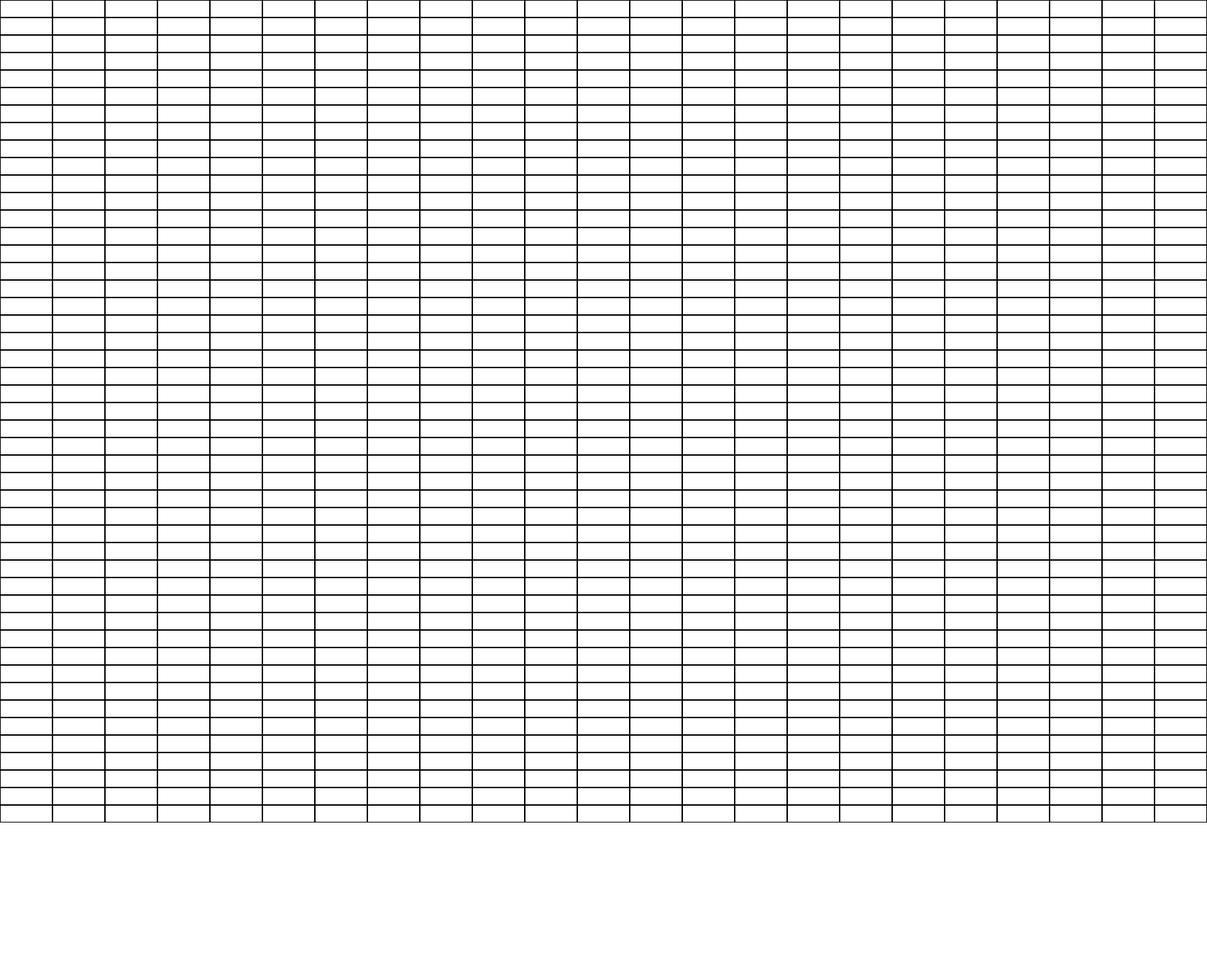
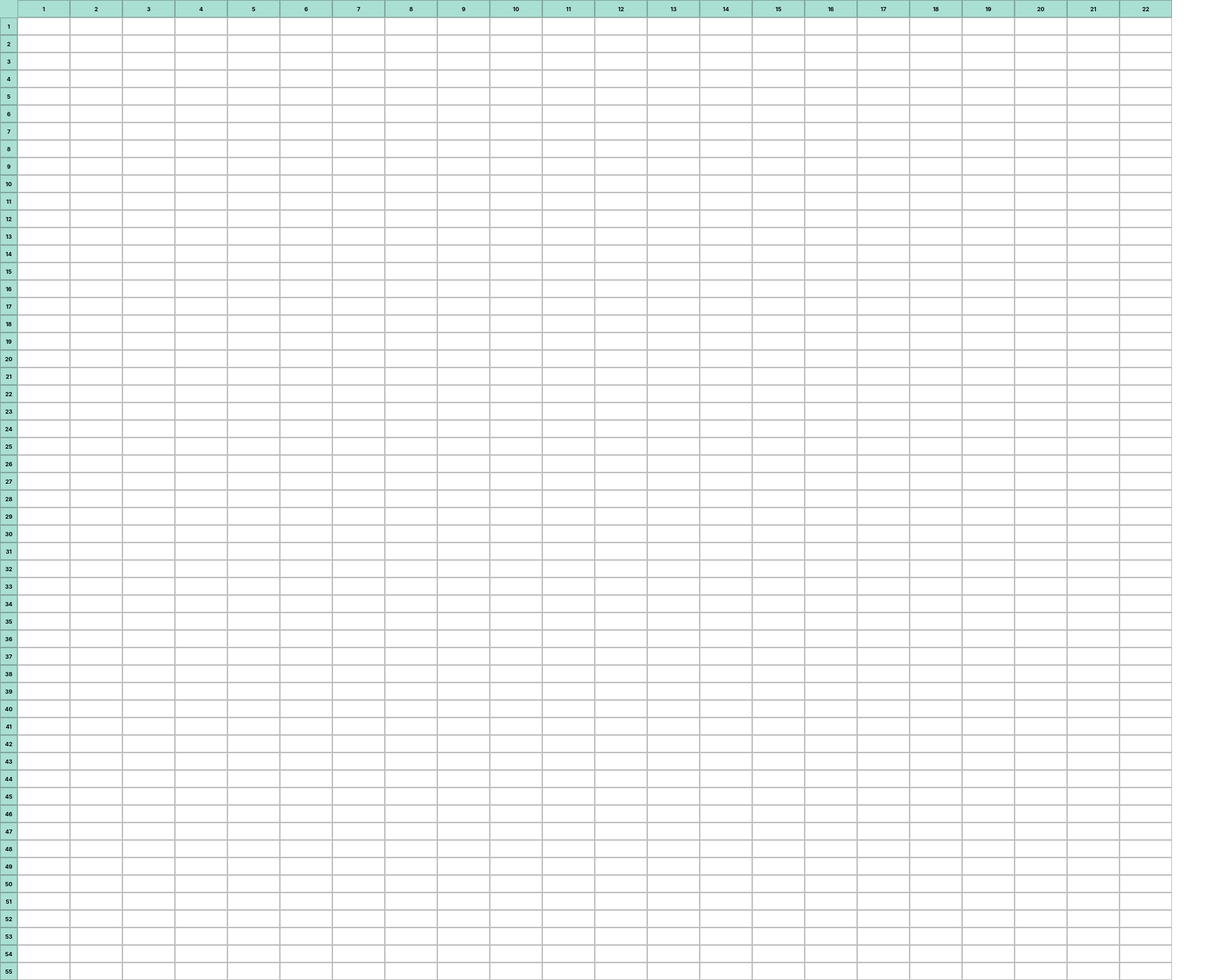
Before and after one commit to khrulenko/mgny_grid, a React (Create React App) app: page / in a window 1280 px wide. Shown: the top 1400 px of the page at 70% size, 1725 px wide, since content can reach past the window. Before the commit the page ends 1175 px from the top, so only its background shows below. Built offline with nearby package versions, Linux system fonts and the light colour scheme.

Commit message:
added a ruler

```diff
--- a/src/App.js
+++ b/src/App.js
@@ -67,7 +67,7 @@ export function App() {
   function addRows(amount) {
     const newRows = [];
 
-    for (let i = 0; i < amount; i++) {
+    for (let i = 0; i < amount + cellsOutside; i++) {
       const newRow = [];
 
       for (let s = 0; s < cellsAmount; s++) {
@@ -85,7 +85,7 @@ export function App() {
       row => {
         const newRow = [...row];
 
-        for (let s = 0; s < amount; s++) {
+        for (let s = 0; s < amount + cellsOutside; s++) {
           newRow.push({id: `${+new Date()}${Math.random()}`, content: ''})
         }
 
--- a/src/components/Cell/Cell.css
+++ b/src/components/Cell/Cell.css
@@ -1,11 +1,31 @@
-.cell {
+.cell, .topRulerCell, .leftRulerCell {
   box-sizing: border-box;
 
   width: 75px;
   min-width: 75px;
   height: 25px;
   min-height: 25px;
-  border: 1px solid black;
+  border: 1px solid rgba(0, 0, 0, 0.25);
 
   font-size: 8px;
 }
+
+.topRulerCell, .leftRulerCell, .crossCell {
+  text-align: center;
+  line-height: 25px;
+  font-weight: bold;
+
+  background-color: rgb(170, 223, 211);
+}
+
+.crossCell, .leftRulerCell {
+  width: 25px;
+  min-width: 25px;
+  height: 25px;
+  min-height: 25px;
+}
+
+.leftRulerCell {
+  position: sticky;
+  left: 0;
+}
--- a/src/components/Cell/Cell.js
+++ b/src/components/Cell/Cell.js
@@ -5,7 +5,21 @@ export function Cell ({ cell, rowIndex, cellIndex }) {
 
   return (
 
-    <div className={'cell'}>
+    <div
+      className={
+        cellIndex === 0 && rowIndex !== 0
+        ? 'leftRulerCell'
+        : rowIndex === 0 && cellIndex !== 0
+        ? 'topRulerCell'
+        : rowIndex === 0 && cellIndex === 0
+        ? 'crossCell'
+        : 'cell'
+      }
+    >
+
+      {cellIndex === 0 ? (rowIndex !== 0 ? rowIndex : '') : ''}
+      {rowIndex === 0 ? (cellIndex !== 0 ? cellIndex : '') : ''}
+
     </div>
   );
 }
--- a/src/components/Row/Row.css
+++ b/src/components/Row/Row.css
@@ -1,3 +1,10 @@
-.row {
+.row, .topRulerRow {
   display: flex;
 }
+
+.topRulerRow {
+   position: sticky;
+   top: 0;
+
+   z-index: 2;
+}
--- a/src/components/Row/Row.js
+++ b/src/components/Row/Row.js
@@ -7,7 +7,7 @@ export function Row ({ row, rowIndex }) {
 
   return (
 
-    <div className={'row'}>
+    <div className={rowIndex === 0 ? 'topRulerRow' :'row'}>
       {row.map((cell, cellIndex) => (
         <Cell
           rowIndex={rowIndex}
--- a/src/index.css
+++ b/src/index.css
@@ -1,4 +1,5 @@
 body {
+  position: absolute;
   margin: 0;
   font-family: -apple-system, BlinkMacSystemFont, 'Segoe UI', 'Roboto', 'Oxygen',
     'Ubuntu', 'Cantarell', 'Fira Sans', 'Droid Sans', 'Helvetica Neue',
```
